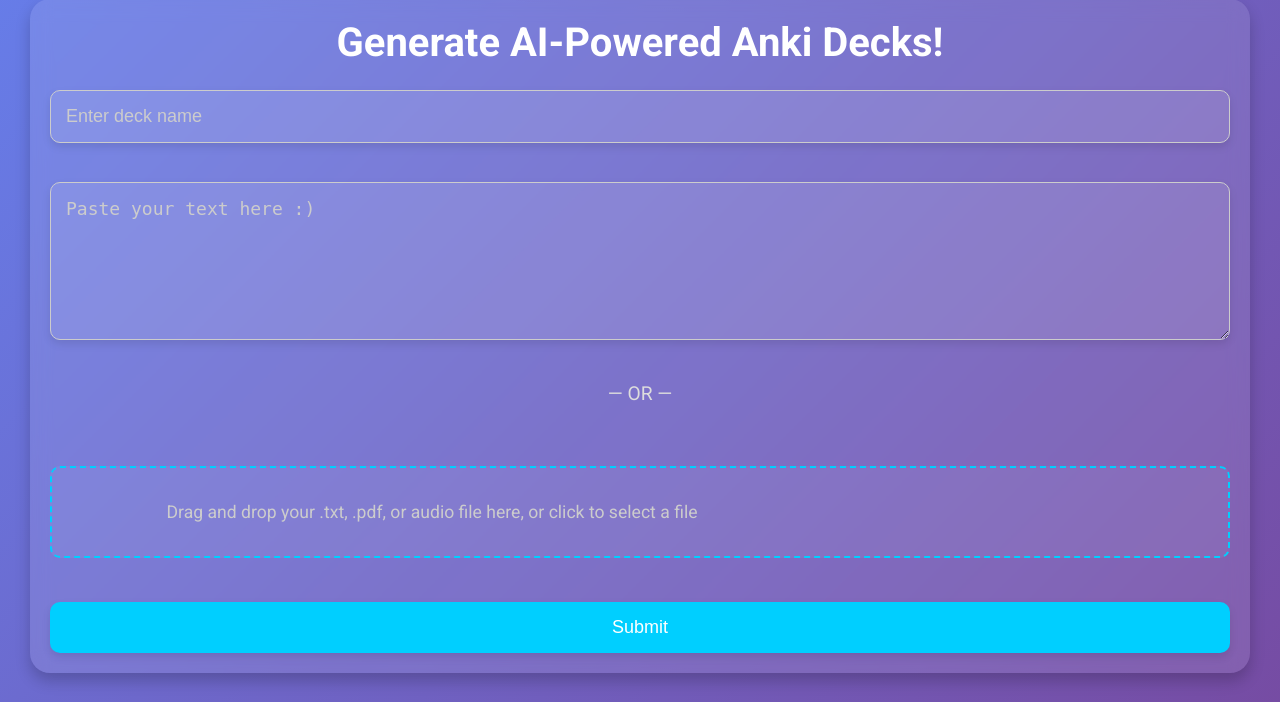
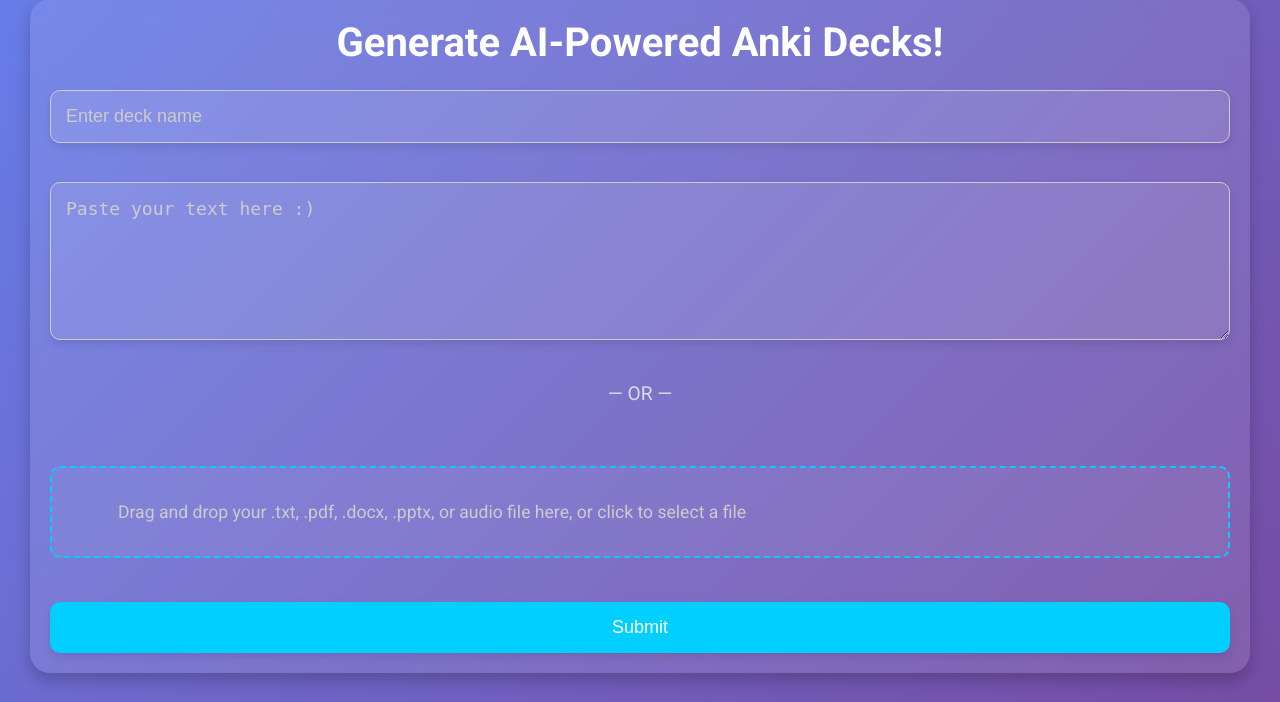
Before and after one commit to mqzpt/hackademics, a Flask app: page /generate in a window 1280 px wide. Shown: the part 64-766 px from the top of the page. Run offline with Flask 3, Linux system fonts and the light colour scheme.

Commit message:
feat: add pptx and docx support to the generator page

```diff
--- a/templates/generator.html
+++ b/templates/generator.html
@@ -47,14 +47,14 @@
         <!-- Drag-and-drop area -->
         <div id="drop-area">
           <p>
-            Drag and drop your .txt, .pdf, or audio file here, or click to
-            select a file
+            Drag and drop your .txt, .pdf, .docx, .pptx, or audio file here, or
+            click to select a file
           </p>
           <input
             type="file"
             name="txt_file"
             id="txt_file"
-            accept=".txt,.pdf,audio/*"
+            accept=".txt,.pdf,.docx,.pptx,audio/*"
             hidden
           />
         </div>
@@ -97,13 +97,17 @@
           file &&
           (file.type === "text/plain" ||
             file.type === "application/pdf" ||
+            file.type ===
+              "application/vnd.openxmlformats-officedocument.wordprocessingml.document" || // .docx
+            file.type ===
+              "application/vnd.openxmlformats-officedocument.presentationml.presentation" || // .pptx
             file.type.startsWith("audio/"))
         ) {
           fileInput.files = files; // Populate file input with dropped file
           dropArea.querySelector("p").textContent = file.name; // Display file name
         } else {
           dropArea.querySelector("p").textContent =
-            "Invalid file type. Please upload a .txt, .pdf, or audio file.";
+            "Invalid file type. Please upload a .txt, .pdf, .docx, .pptx, or audio file.";
         }
       });
 
@@ -117,12 +121,16 @@
           file &&
           (file.type === "text/plain" ||
             file.type === "application/pdf" ||
+            file.type ===
+              "application/vnd.openxmlformats-officedocument.wordprocessingml.document" || // .docx
+            file.type ===
+              "application/vnd.openxmlformats-officedocument.presentationml.presentation" || // .pptx
             file.type.startsWith("audio/"))
         ) {
           dropArea.querySelector("p").textContent = file.name;
         } else {
           dropArea.querySelector("p").textContent =
-            "Invalid file type. Please upload a .txt, .pdf, or audio file.";
+            "Invalid file type. Please upload a .txt, .pdf, .docx, .pptx, or audio file.";
         }
       });
     </script>
```
